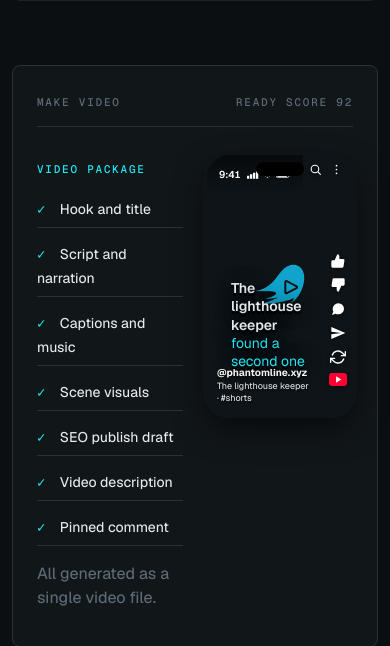
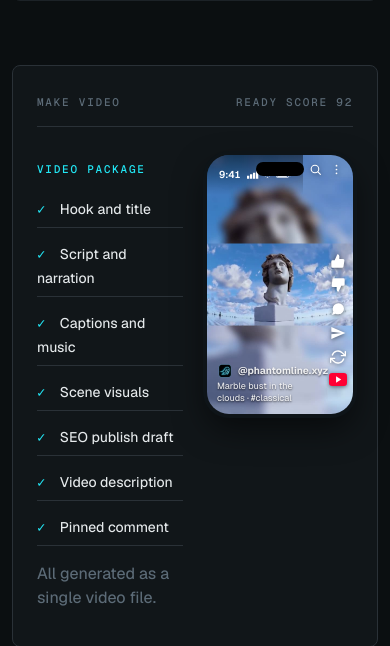
Before and after one commit to Kyle-McCool/phantomline, a Flask app: page / in a window 390 px wide. Shown: the part 2423-3069 px from the top of the page. Run offline with Flask 3, Linux system fonts and the light colour scheme; data that the repository does not hold is empty; some libraries are stand-ins or nearby versions.

Commit message:
Replace phone mockup placeholders with footage library thumbnails
Mini-phone uses demo_05 (Marble Bust), studio preview uses demo_03
(Pink Marble Stairs). Adds channel avatar next to handle in mini-phone.
Removes caption-safe-guide and preview-caption from studio preview.

Co-Authored-By: Claude Sonnet 4.6 <noreply@anthropic.com>

```diff
--- a/static/landing.css
+++ b/static/landing.css
@@ -944,10 +944,13 @@ h4 {
   z-index: 5;
   pointer-events: none;
 }
-.mini-phone img {
-  width: 56px;
-  height: auto;
-  opacity: 0.8;
+.mini-phone-bg {
+  position: absolute;
+  inset: 0;
+  width: 100%;
+  height: 100%;
+  object-fit: cover;
+  z-index: 0;
 }
 /* Shorts chrome overlay */
 .mini-phone-chrome {
@@ -1011,27 +1014,27 @@ h4 {
   line-height: 1.3;
   text-shadow: 0 1px 2px rgba(0, 0, 0, 0.65);
 }
+.mini-phone-creator {
+  display: inline-flex;
+  align-items: center;
+  gap: 5px;
+}
+.mini-phone-avatar {
+  width: 16px;
+  height: 16px;
+  border-radius: 0;
+  display: inline-flex;
+  align-items: center;
+  justify-content: center;
+  flex-shrink: 0;
+  overflow: visible;
+}
+.mini-phone-avatar img { width: 100%; height: 100%; object-fit: contain; display: block; }
 .mini-phone-bottom strong { font-size: 10px; }
 .mini-phone-bottom span {
   color: rgba(255, 255, 255, 0.88);
   font-weight: 450;
 }
-.mini-phone .caption {
-  position: absolute;
-  bottom: 44px;
-  left: var(--s-5);
-  right: 48px;
-  font-family: var(--font-sans);
-  font-weight: 600;
-  font-size: var(--text-body-sm);
-  color: var(--text-primary);
-  text-transform: none;
-  text-align: left;
-  text-shadow: 0 3px 0 #000, 0 0 18px rgba(0, 0, 0, 0.8);
-  line-height: 1.3;
-  z-index: 3;
-}
-.mini-phone .caption span { color: var(--brand); display: block; font-weight: 400; }
 
 /* Calendar mock. ASCII-grid style instead of decorative dots */
 .publish-preview .mock:first-child {
--- a/templates/index.html
+++ b/templates/index.html
@@ -873,6 +873,7 @@
         <div class="studio-preview-card">
           <div class="phone-preview">
             <div class="phone-preview-inner" id="makePhonePreviewInner">
+              <img class="phone-preview-bg" src="{{ '/static/footage-thumbs/demo_03.jpg' | versioned }}" alt="Pink marble stairs to sea" loading="lazy" decoding="async" />
               <video id="makePhonePreviewVideo" class="phone-preview-video" controls playsinline></video>
               <div class="shorts-chrome" aria-hidden="true">
                 <div class="shorts-chrome-top">
@@ -918,10 +919,8 @@
                   </span>
                   <span class="shorts-chrome-desc">Caption safe preview · keep subtitles above the handle</span>
                 </div>
-                <div class="caption-safe-guide"></div>
               </div>
-              <div class="preview-title" id="makePreviewTitle">Phantomline short</div>
-              <div class="preview-caption" id="makePreviewCaption">Pick a <span>hook</span></div>
+              <div class="preview-title" id="makePreviewTitle">Pink Marble Stairs to Sea</div>
               <div class="preview-meta">
                 <span id="makePreviewRatio">9:16</span>
                 <span id="makePreviewMeta">Local render</span>
--- a/templates/landing.html
+++ b/templates/landing.html
@@ -272,7 +272,7 @@
             </div>
             <div class="mock-panel">
               <div class="mini-phone">
-                <img src="{{ '/static/phantomline-favicon.png' | versioned }}" alt="" width="64" height="64" loading="lazy" decoding="async" />
+                <img class="mini-phone-bg" src="{{ '/static/footage-thumbs/demo_05.jpg' | versioned }}" alt="Marble bust in the clouds" loading="lazy" decoding="async" />
                 <div class="mini-phone-chrome" aria-hidden="true">
                   <div class="mini-phone-top">
                     <span>9:41</span>
@@ -305,11 +305,13 @@
                     <svg class="mini-phone-yt" viewBox="0 0 28 20" width="18" height="13"><rect width="28" height="20" rx="5" fill="#ff0033"/><polygon points="11,5 11,15 19,10" fill="#fff"/></svg>
                   </div>
                   <div class="mini-phone-bottom">
-                    <strong>@phantomline.xyz</strong>
-                    <span>The lighthouse keeper · #shorts</span>
+                    <span class="mini-phone-creator">
+                      <span class="mini-phone-avatar"><img src="{{ '/static/phantomline-app-icon.png' | versioned }}" alt="" width="16" height="16" /></span>
+                      <strong>@phantomline.xyz</strong>
+                    </span>
+                    <span>Marble bust in the clouds · #classical</span>
                   </div>
                 </div>
-                <div class="caption">The lighthouse keeper<br><span>found a second one</span></div>
               </div>
             </div>
           </div>
```
Also changed, not shown: static/phantomline.css (+9 -32 lines).
